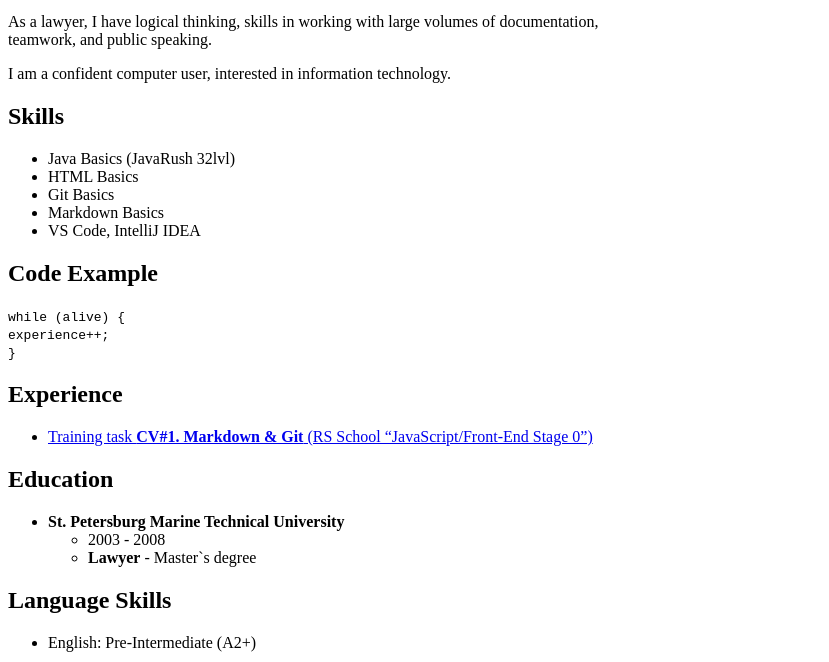
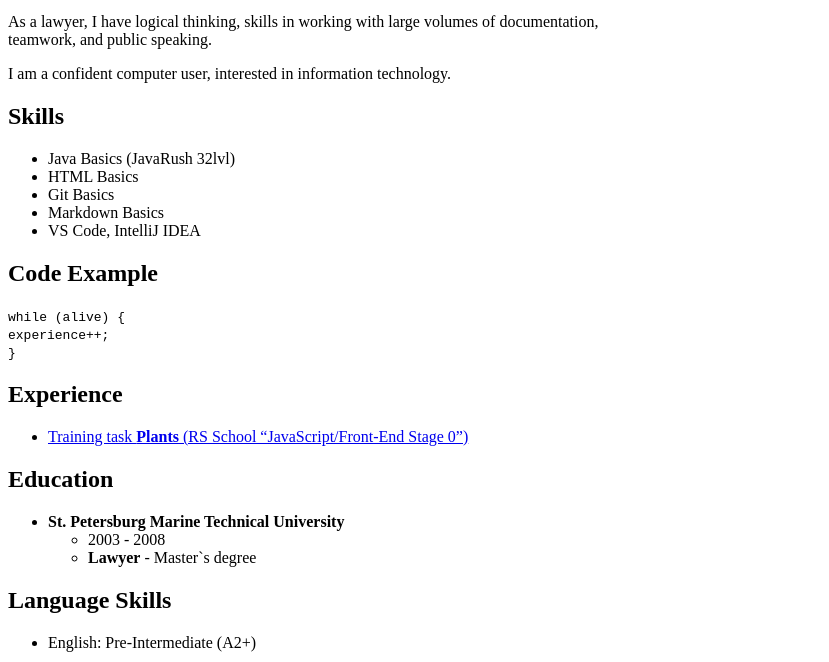
Before and after one commit to YuriyBiakov/rsschool-cv-test, a plain HTML site: page index.html in a window 1280 px wide. Shown: the part 897-1559 px from the top of the page, without its empty margins (0-829 px from the left). Drawn offline with Linux system fonts and the light colour scheme.

Commit message:
feat:update Experience info

```diff
--- a/index.html
+++ b/index.html
@@ -72,7 +72,7 @@
         <section class="section" id="experience">
         <h2 class="section-title">Experience</h2>
         <ul>
-            <li><a href="https://yuriybiakov.github.io/rsschool-cv/cv">Training task <b>CV#1. Markdown &amp; Git</b> (RS School “JavaScript/Front-End Stage 0”)</a></li>
+            <li><a href="https://rolling-scopes-school.github.io/yuriybiakov-JSFEPRESCHOOL2022Q4/plants/">Training task <b>Plants</b> (RS School “JavaScript/Front-End Stage 0”)</a></li>
         </ul>
         </section>
         <section class="section" id="education">
```
